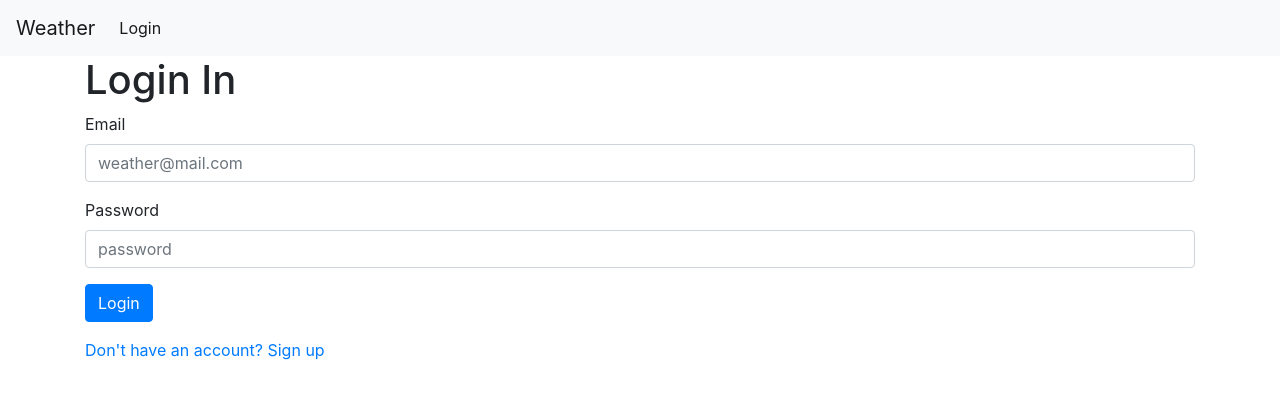
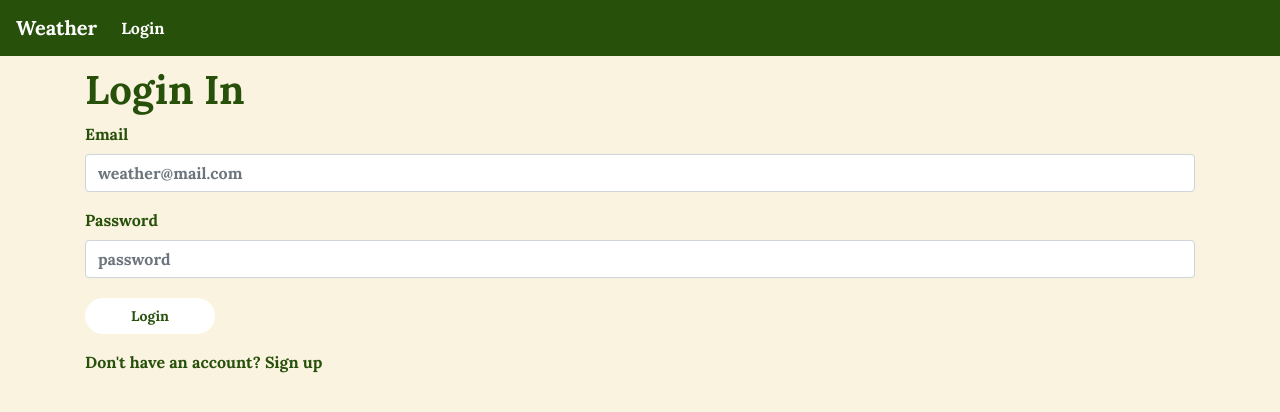
Before and after one commit to jkovinsky/weather-station, a Flask app: page /login in a window 1280 px wide. Shown: the top 412 px of the page. Run offline with Flask 3, Linux system fonts and the light colour scheme; some libraries are stand-ins or nearby versions.

Commit message:
cleaner ui

```diff
--- a/static/css/style.css
+++ b/static/css/style.css
@@ -7,6 +7,17 @@ body {
   background-color: #FAF3E0 !important;
 }
 
+/* ── Typography ────────────────────────────────────────── */
+h1 {
+    font-family: 'Lora', serif;
+    color: #27500A;
+    margin-top: 10px;
+}
+
+a {
+    font-family: 'Lora', serif;
+    color: #27500A;
+}
 /* ── Search title ────────────────────────────────────────── */
 
 #search-title {
@@ -25,9 +36,33 @@ body {
 }
 
 /* -- Nag Bar -------------------------------------- */
+.navbar {
+  background-color: #27500A !important;
+}
+
+.navbar .navbar-brand,
+.navbar .nav-link {
+  color: #FFFFFF !important;
+}
+
+.navbar .nav-link:hover {
+  color: #C0DD97 !important;
+}
+
+.navbar-toggler {
+  border-color: #FFFFFF !important;
+}
+
 #nav {
     font-family: 'Lora', serif;
-    color: #27500A;
+    color: #FFFFFF;
+}
+
+/* ── Form ─────────────────────────────────────────────── */
+
+.form-group {
+    font-family: 'Lora', serif;
+    color: #27500A !important;
 }
 
 /* ── Buttons ─────────────────────────────────────────────── */
@@ -40,7 +75,7 @@ body {
 }
 
 .btn {
-  width: 120px;
+  width: 130px;
   height: 36px;
   padding: 5px 20px;
   border-radius: 8px;
--- a/templates/base.html
+++ b/templates/base.html
@@ -14,13 +14,13 @@
       integrity="sha384-ggOyR0iXCbMQv3Xipma34MD+dH/1fQ784/j6cY/iJTQUOhcWr7x9JvoRxT2MZw1T"
       crossorigin="anonymous"
     />
-
+    <link rel="stylesheet" href="/static/css/style.css" />
     <title>{% block title %}{% endblock %}</title>
 
     {% block styles %}{% endblock %}
   </head>
   <body>
-    <nav class="navbar navbar-expand-md navbar-light bg-light">
+    <nav id="navbar" class="navbar navbar-expand-md navbar-dark">
       <a id="nav" class="navbar-brand" href="{{ url_for('index')}}">Weather</a>
       <button
         class="navbar-toggler"
--- a/templates/index.html
+++ b/templates/index.html
@@ -6,7 +6,6 @@
       content="HTML Tidy for Mac OS X (vers 31 October 2006 - Apple Inc. build 11418), see www.w3.org"
     />
     <title></title>
-    <link rel="stylesheet" href="/static/css/style.css" />
   </head>
   <body>
     {% extends 'base.html' %} {% block content %}
--- a/templates/login.html
+++ b/templates/login.html
@@ -1,34 +1,63 @@
-{% extends 'base.html' %}
+<!DOCTYPE html PUBLIC "-//W3C//DTD HTML 4.01 Transitional//EN">
 
-{% block content %}
+<html>
+  <head>
+    <meta
+      name="generator"
+      content="HTML Tidy for Mac OS X (vers 31 October 2006 - Apple Inc. build 11418), see www.w3.org"
+    />
+    <link rel="stylesheet" href="/static/css/style.css" type="text/css" />
+
+    <title></title>
+  </head>
+
+  <body>
+    {% extends 'base.html' %} {% block content %}
+
     <h1>{% block title %} Login In {% endblock %}</h1>
 
     <form method="post">
       <div class="form-group">
         <label for="usrEmail">Email</label>
-        <input type="email" name="usrEmail"
-               placeholder="weather@mail.com" class="form-control"
+        <input
+          type="email"
+          name="usrEmail"
+          placeholder="weather@mail.com"
+          class="form-control"
           value="{{ request.form['usrEmail'] }}"
-               required
-               ></input>
+          required=""
+        />
       </div>
       {% if emailError %}
-    <p>{{  emailError }}</p>
+
+      <p>{{ emailError }}</p>
       {% endif %}
+
       <div class="form-group">
         <label for="usrPass">Password</label>
-        <input type="password" name="usrPass"
-               placeholder="password" class="form-control"
+        <input
+          type="password"
+          name="usrPass"
+          placeholder="password"
+          class="form-control"
           value="{{ request.form['usrPass'] }}"
-               required
-               ></input>
+          required=""
+        />
       </div>
       {% if passError %}
+
       <p>{{ passError }}</p>
       {% endif %}
+
       <div class="form-group">
-        <button type="submit" class="btn btn-primary">Login</button>
+        <div class="btn-container">
+          <button id="login-btn" type="submit" class="btn">Login</button>
         </div>
-    <a href="{{ url_for('signup')}}" class="d-block mt-2">Don't have an account? Sign up</a>
+      </div>
+      <a href="{{url_for('signup')}}" class="d-block mt-2"
+        >Don't have an account? Sign up</a
+      >
     </form>
     {% endblock %}
+  </body>
+</html>
--- a/templates/signup.html
+++ b/templates/signup.html
@@ -32,7 +32,9 @@
                ></input>
     </div>
     <div class="form-group">
-        <button type="submit" class="btn btn-primary">Sign up</button>
+        <div class="btn-container">
+            <button id="signup-btn" type="submit" class="btn">Sign up</button>
+        </div>
     </div>
     <a href="{{ url_for('index')}}" class="d-block mt-2">Go back to the weather</a>
 </form>
```
Lines whose indentation alone changed are shown as unchanged.
